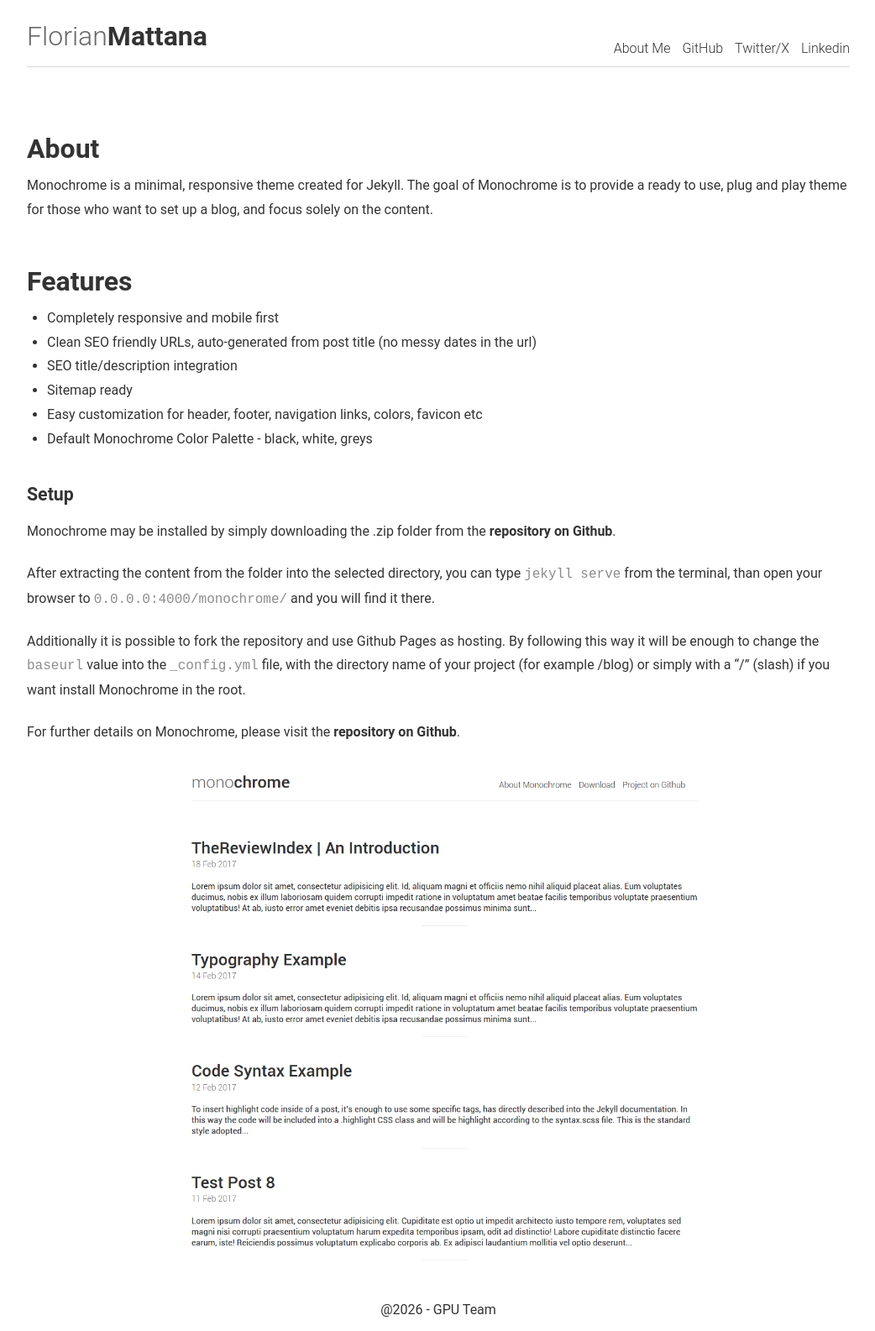
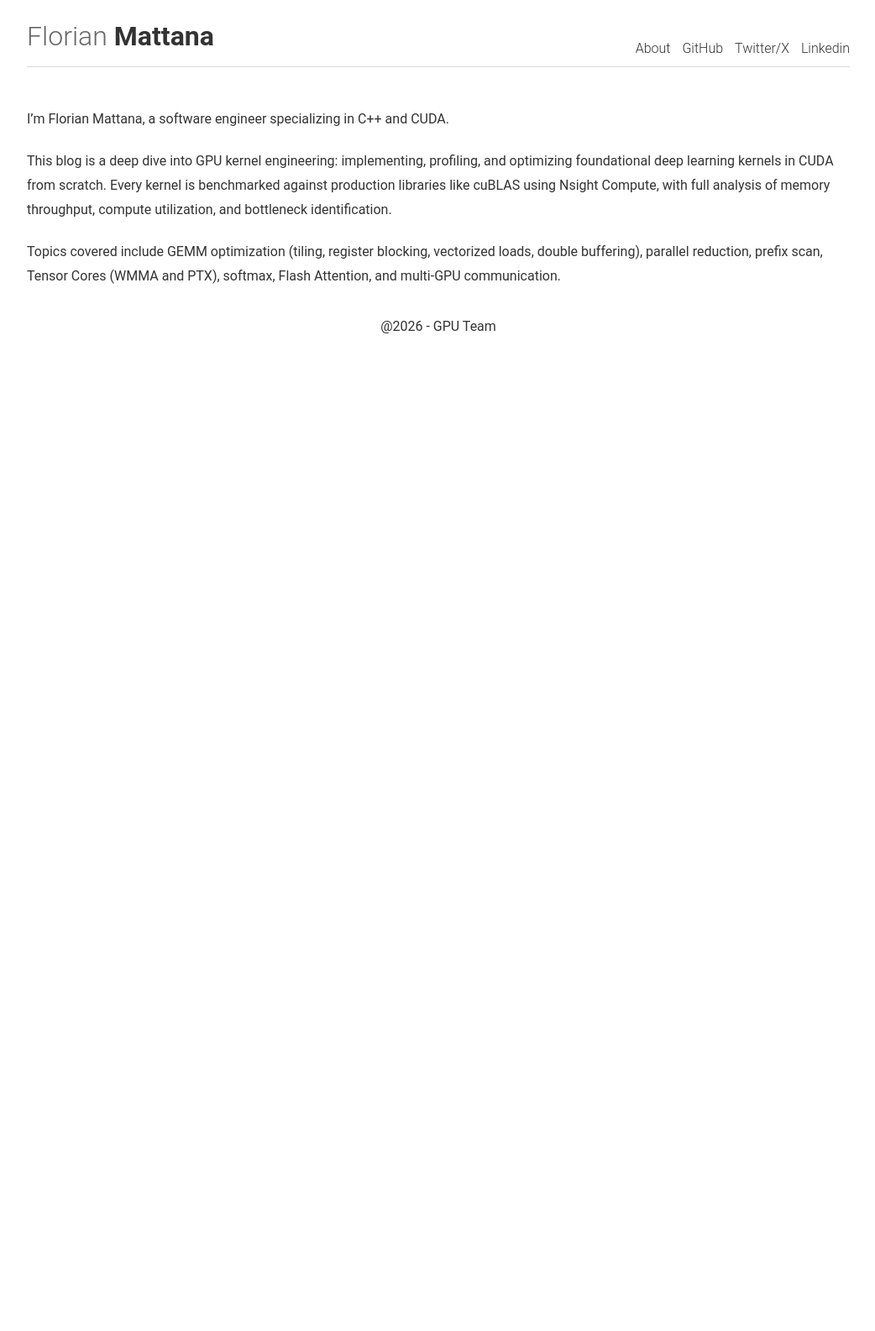
Before and after one commit to florianmattana/florian, a Jekyll site: the page built from about.md, in a window 1280 px wide. Shown: the whole page at 84% size, without its empty margins (118-1160 px from the left). Built offline with Jekyll 4.4.1, drawn with Linux system fonts in a browser that asks for light colours; after the commit the page ends 900 px from its top, so only the background shows below that.

Commit message:
about section + title

```diff
--- a/_includes/header.html
+++ b/_includes/header.html
@@ -3,7 +3,7 @@
     <span class="f-left">
       <a href="{{ site.baseurl }}/">
         <h1>
-          <span>Florian</span>Mattana
+          <span>Florian</span> Mattana
         </h1>
       </a>
     </span>
--- a/about.md
+++ b/about.md
@@ -1,30 +1,18 @@
 ---
 layout: page
-title: About Me
-description: This page describes monochrome.
+title: About
 ---
-## About
-Monochrome is a minimal, responsive theme created for Jekyll. The goal of Monochrome is to provide a ready to use, plug and play theme for those who want to set up a blog, and focus solely on the content.
 
-## Features
+I'm Florian Mattana, a software engineer specializing in C++ and CUDA.
 
-- Completely responsive and mobile first
-- Clean SEO friendly URLs, auto-generated from post title (no messy dates in the url)
-- SEO title/description integration
-- Sitemap ready
-- Easy customization for header, footer, navigation links, colors, favicon etc
-- Default Monochrome Color Palette - black, white, greys
+This blog is a deep dive into GPU kernel engineering: implementing,
+profiling, and optimizing foundational deep learning kernels in CUDA
+from scratch.
+Every kernel is benchmarked against production libraries
+like cuBLAS using Nsight Compute, with full analysis of memory
+throughput, compute utilization, and bottleneck identification.
 
-### Setup
-
-Monochrome may be installed by simply downloading the .zip folder from the [repository on Github](https://github.com/thereviewindex/monochrome/archive/master.zip).
-
-After extracting the content from the folder into the selected directory, you can type ``jekyll serve`` from the terminal, than open your browser to ``0.0.0.0:4000/monochrome/`` and you will find it there.
-
-Additionally it is possible to fork the repository and use Github Pages as hosting. By following this way it will be enough to change the ``baseurl`` value into the ``_config.yml`` file, with the directory name of your project (for example /blog) or simply with a "/" (slash) if you want install Monochrome in the root.
-
-
-
-For further details on Monochrome, please visit the [repository on Github](https://github.com/thereviewindex/monochrome/).
-
-![Monochrome](img/monochrome01.png "monochrome")
+Topics covered include GEMM optimization (tiling, register blocking,
+vectorized loads, double buffering), parallel reduction, prefix scan,
+Tensor Cores (WMMA and PTX), softmax, Flash Attention, and multi-GPU
+communication.
```
